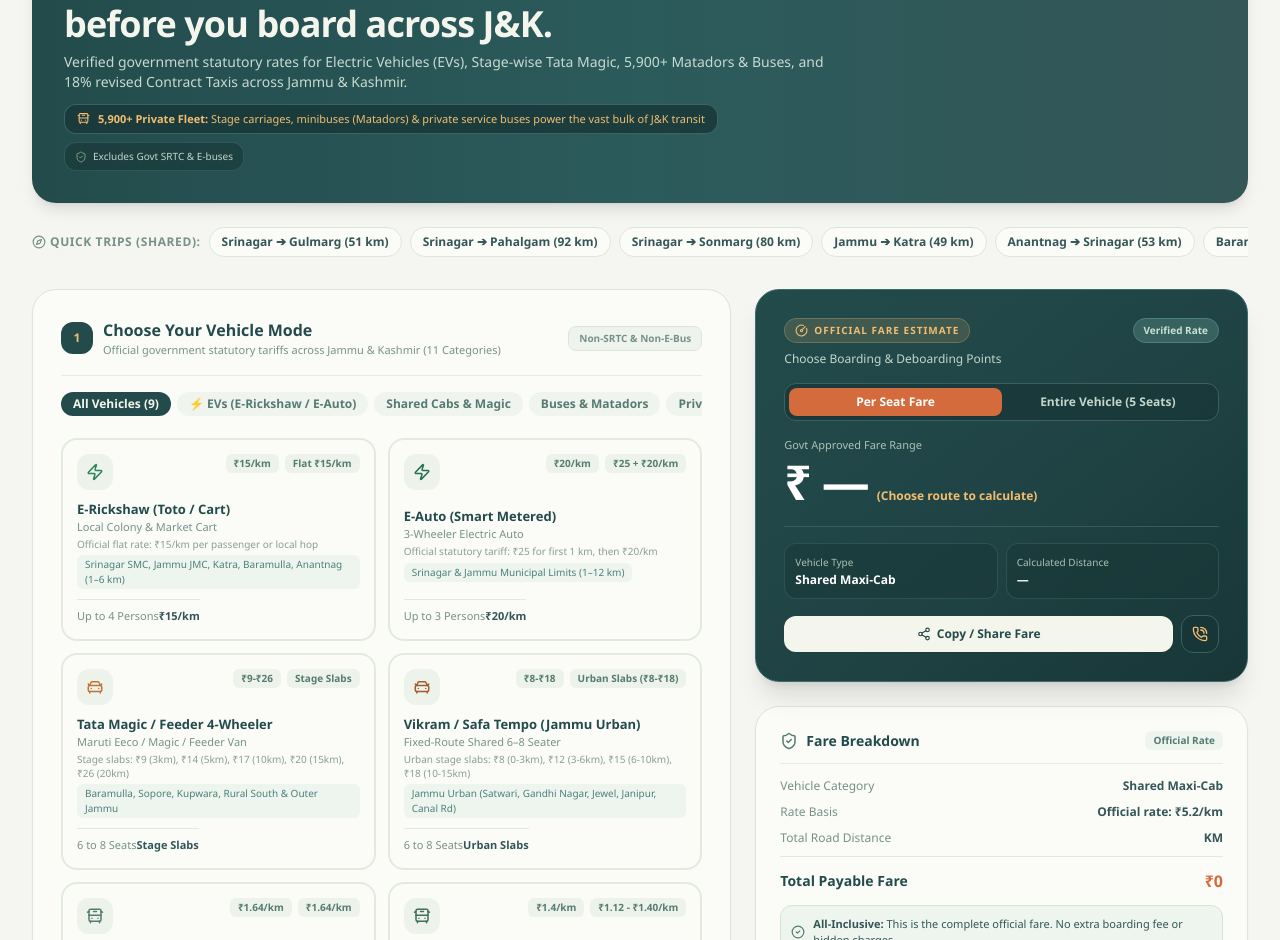
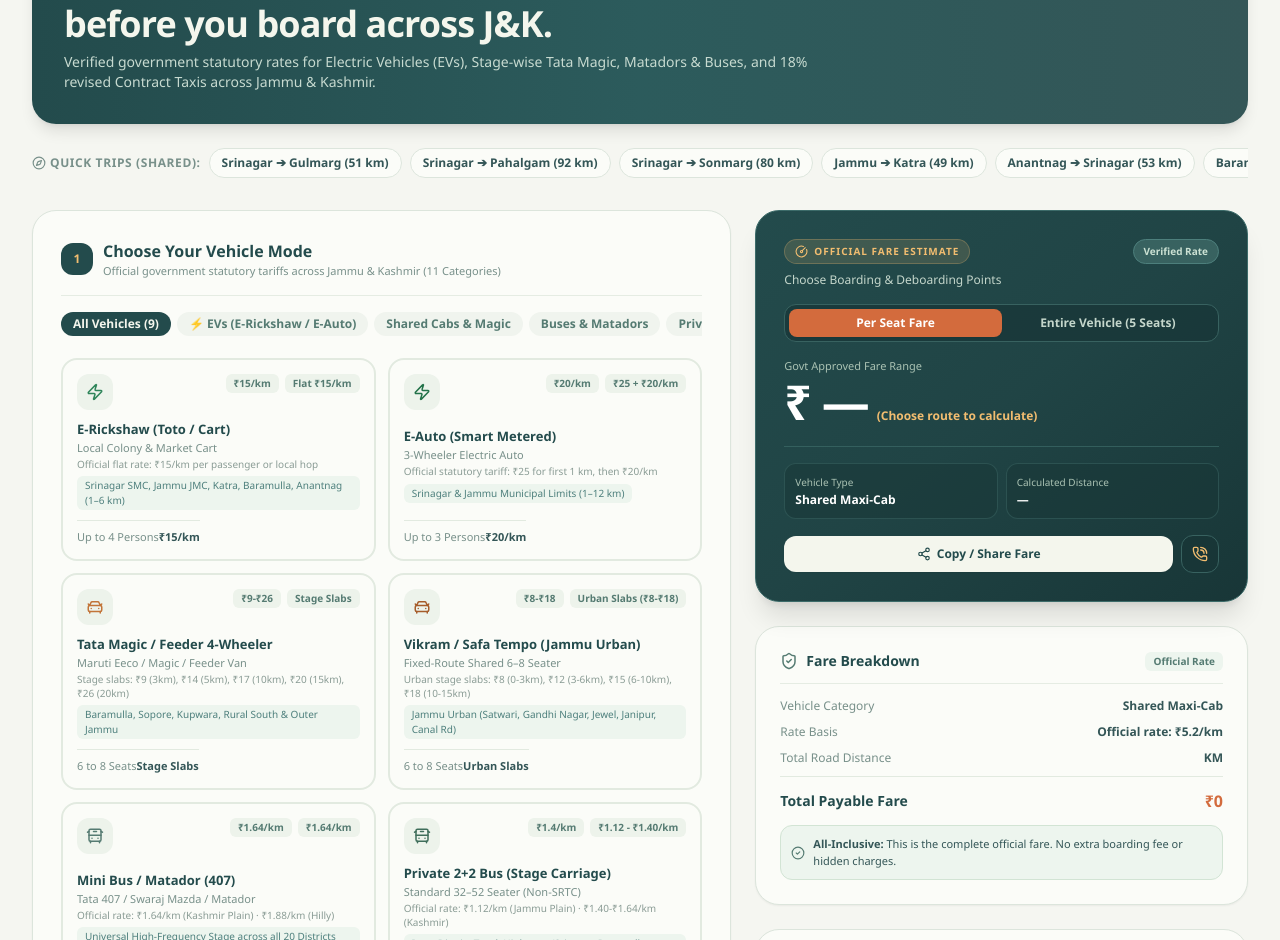
Before and after one commit to Farhaan327426/SafarApp, a React (Vite) app: page / in a window 1280 px wide. Shown: the part 212-1152 px from the top of the page. Built offline with nearby package versions, Linux system fonts and the light colour scheme.

Commit message:
Clean landing page: remove private fleet statistics and redundant chips

```diff
--- a/frontend/js/main.js
+++ b/frontend/js/main.js
@@ -83,7 +83,7 @@ const vehicleOptions = [
     permitType: "stage-carriage",
     label: "Mini Bus / Matador (407)",
     sublabel: "Tata 407 / Swaraj Mazda / Matador",
-    detail: "5,900+ Fleet Backbone: ₹1.64/km (Kashmir Plain) · ₹1.88/km (Hilly)",
+    detail: "Official rate: ₹1.64/km (Kashmir Plain) · ₹1.88/km (Hilly)",
     calcType: "stage-carriage",
     base: 10,
     perKm: 1.64,
--- a/src/App.jsx
+++ b/src/App.jsx
@@ -117,7 +117,7 @@ const vehicleOptions = [
     permitType: "stage-carriage",
     label: "Mini Bus / Matador (407)",
     sublabel: "Tata 407 / Swaraj Mazda / Matador",
-    detail: "5,900+ Fleet Backbone: ₹1.64/km (Kashmir Plain) · ₹1.88/km (Hilly)",
+    detail: "Official rate: ₹1.64/km (Kashmir Plain) · ₹1.88/km (Hilly)",
     icon: BusFront,
     calcType: "stage-carriage",
     base: 10,
@@ -1394,18 +1394,8 @@ export default function App() {
                   before you board across J&K.
                 </h1>
                 <p className="mt-2 text-xs sm:text-sm text-[#c7dad0] leading-relaxed">
-                  Verified government statutory rates for Electric Vehicles (EVs), Stage-wise Tata Magic, 5,900+ Matadors & Buses, and 18% revised Contract Taxis across Jammu & Kashmir.
+                  Verified government statutory rates for Electric Vehicles (EVs), Stage-wise Tata Magic, Matadors & Buses, and 18% revised Contract Taxis across Jammu & Kashmir.
                 </p>
-                <div className="mt-3 flex flex-wrap items-center gap-2">
-                  <div className="inline-flex items-center gap-2 px-3 py-1.5 rounded-xl bg-[#183637]/80 border border-[#4d7f7c]/60 text-[11px] text-[#f2bd70]">
-                    <BusFront size={13} />
-                    <span><strong>5,900+ Private Fleet:</strong> Stage carriages, minibuses (Matadors) & private service buses power the vast bulk of J&K transit</span>
-                  </div>
-                  <div className="inline-flex items-center gap-1.5 px-2.5 py-1.5 rounded-xl bg-[#183637]/60 border border-[#4d7f7c]/40 text-[10px] text-[#c4d6cb]">
-                    <ShieldCheck size={12} className="text-[#74a181]" />
-                    <span>Excludes Govt SRTC & E-buses</span>
-                  </div>
-                </div>
               </div>
             </section>
 
@@ -1448,11 +1438,6 @@ export default function App() {
                         </p>
                       </div>
                     </div>
-
-                    {/* Exclusions Notice */}
-                    <span className="text-[10px] font-bold text-[#78908a] bg-[#eef4ed] px-2.5 py-1 rounded-lg border border-[#dce5dc] self-start sm:self-auto">
-                      Non-SRTC & Non-E-Bus
-                    </span>
                   </div>
 
                   {/* Category Filter Tabs */}
@@ -2187,7 +2172,7 @@ export default function App() {
                     <td className="py-3.5 px-4 font-bold text-[#234b4c]">🚌 Mini Bus (Matador / 407)</td>
                     <td className="py-3.5 px-4">₹1.64/km (Kashmir Plain) · ₹1.88/km (Hill)</td>
                     <td className="py-3.5 px-4">Per seat (18-24)</td>
-                    <td className="py-3.5 px-4">5,900+ Fleet transit backbone</td>
+                    <td className="py-3.5 px-4">Local high-frequency stage route</td>
                   </tr>
                   <tr>
                     <td className="py-3.5 px-4 font-bold text-[#234b4c]">🚌 Private 2+2 Big Bus</td>
@@ -2222,21 +2207,6 @@ export default function App() {
                 </tbody>
               </table>
             </div>
-
-            {/* Private Fleet Context Information Card */}
-            <div className="mt-6 p-5 rounded-2xl bg-[#edf5ee] border border-[#d2e4d4] flex flex-col sm:flex-row items-start gap-4">
-              <div className="w-10 h-10 rounded-xl bg-[#234b4c] text-[#f2bd70] flex items-center justify-center shrink-0">
-                <BusFront size={20} />
-              </div>
-              <div className="space-y-1">
-                <h4 className="text-sm font-bold text-[#234b4c]">
-                  J&K Private Transit Fleet Dynamics (5,900+ Registered Fleet)
-                </h4>
-                <p className="text-xs text-[#426a54] leading-relaxed">
-                  <strong>Private Fleet Reality:</strong> Private stage carriages, minibuses (commonly known as <strong>Matadors</strong>), and private service vehicles make up the vast bulk of public transit across Jammu & Kashmir, with over <strong>5,900 private service buses</strong> actively registered. Safar provides transparent legal maximum fare ceilings for this critical private lifeline.
-                </p>
-              </div>
-            </div>
           </div>
         )}
       </main>
@@ -2301,7 +2271,7 @@ export default function App() {
                 <div>
                   <h4 className="font-bold text-[#234b4c]">Select Vehicle (9 J&K Categories)</h4>
                   <p className="text-[#78908a] mt-0.5">
-                    Choose from E-Rickshaws, E-Autos, Stage-wise Tata Magic, 5,900+ Matadors & Buses, or Contract Taxis.
+                    Choose from E-Rickshaws, E-Autos, Stage-wise Tata Magic, Matadors, Buses, or Contract Taxis.
                   </p>
                 </div>
               </div>
```
Also changed, not shown: frontend/index.html (+1 -17 lines).
